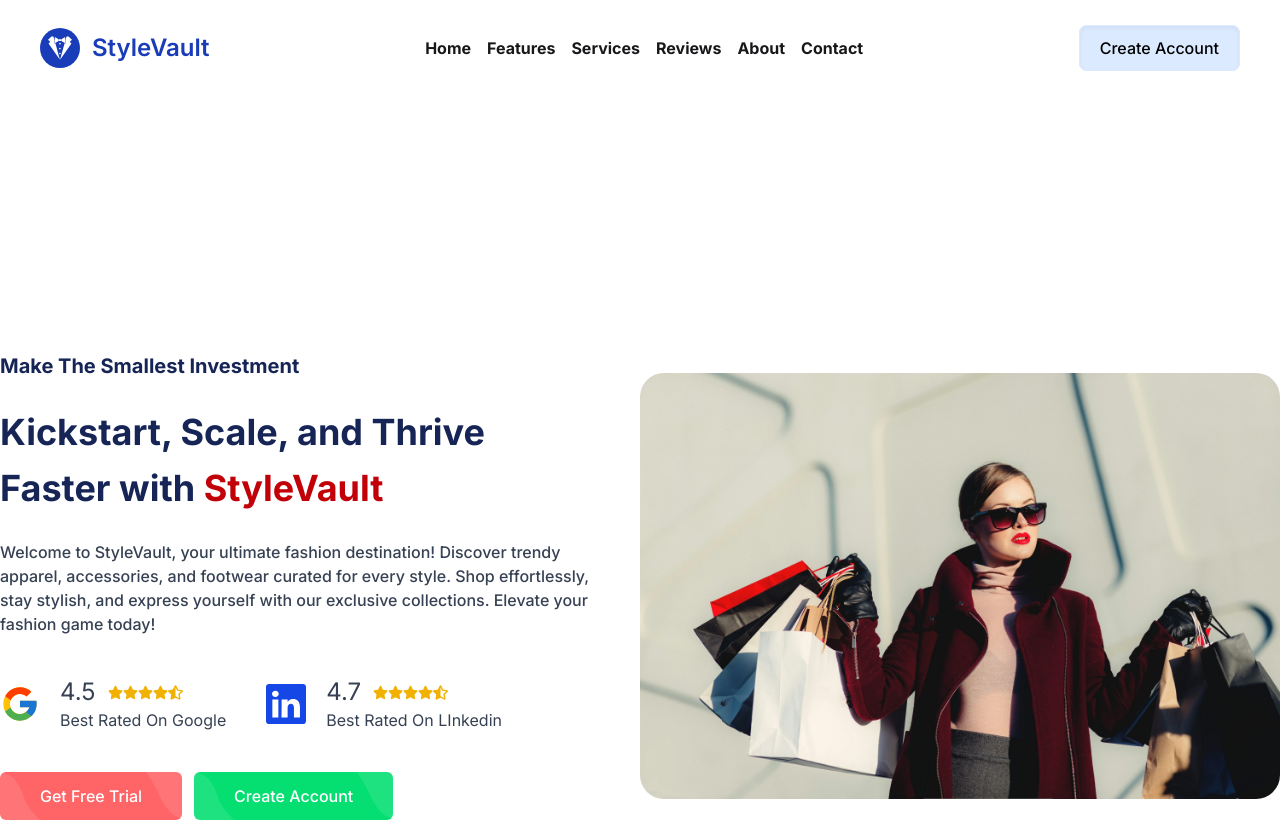
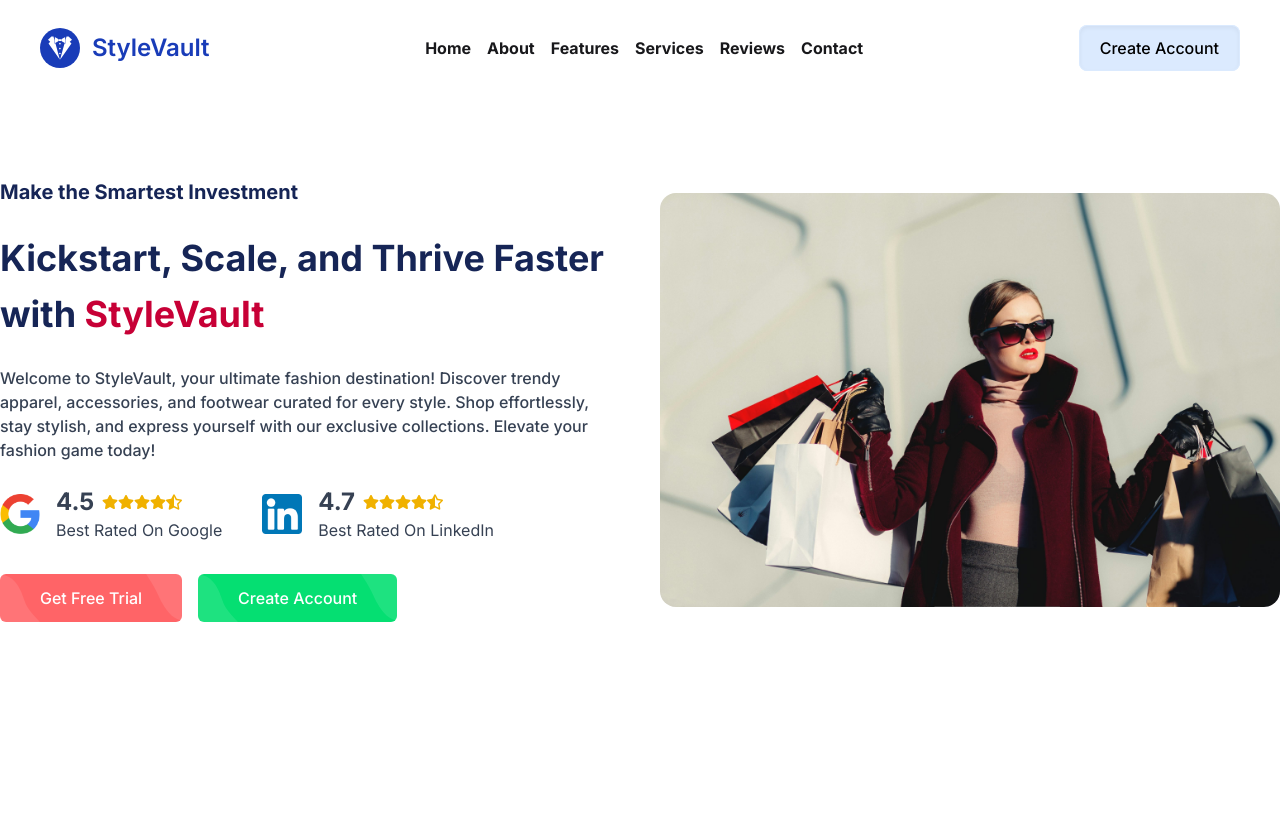
Before and after one commit to MasrulSakib/Style-Vault-Nextjs, a Next.js app: page / in a window 1280 px wide. Shown: the top 822 px of the page. Built offline with nearby package versions, Linux system fonts and the light colour scheme.

Commit message:
major bug fixed

```diff
--- a/app/components/Home/About/About.tsx
+++ b/app/components/Home/About/About.tsx
@@ -6,7 +6,7 @@
 
 const About = () => {
     return (
-        <div className='py-16 xl:container mx-5 xl:mx-auto'>
+        <div className='py-16 xl:container mx-5 xl:mx-auto overflow-hidden'>
             <div className='grid grid-cols-1 lg:grid-cols-2 gap-10 items-center'>
                 {/* Image Container */}
                 <div data-aos="zoom-in" data-aos-placement="top-center">
--- a/app/components/Home/ClientsReview/ClientsReview.tsx
+++ b/app/components/Home/ClientsReview/ClientsReview.tsx
@@ -7,7 +7,7 @@
 
 const ClientsReview = () => {
     return (
-        <div className='py-16 bg-gray-100'>
+        <div className='py-16 bg-gray-100 overflow-hidden'>
             {/* Heading */}
             <h1 className='text-center text-2xl text-blue-950 font-bold'>
                 What Our Happy Client Says
--- a/app/components/Home/Features/Features.tsx
+++ b/app/components/Home/Features/Features.tsx
@@ -7,7 +7,7 @@
 
 const Features = () => {
     return (
-        <div className='py-16 bg-gray-100'>
+        <div className='py-16 bg-gray-100 overflow-hidden'>
             <div>
                 <h1 className='text-center text-2xl text-blue-950 font-bold'>Key Features Of The Products</h1>
                 <p className='mt-3 text-center font-medium text-gray-700 w-[90%] mx-auto sm:w-[70%] md:w-[50%]'>
--- a/app/components/Home/Hero/Hero.tsx
+++ b/app/components/Home/Hero/Hero.tsx
@@ -1,58 +1,80 @@
 import Image from 'next/image'
 import React from 'react'
+import google from '../../../assets/Hero/google.png'
+import linkedIn from '../../../assets/Hero/linkedIn.png'
 import bannar from '../../../assets/Hero/bannar.jpg'
-import { BsLinkedin } from 'react-icons/bs'
 import { FaStar, FaStarHalfAlt } from 'react-icons/fa'
-import { FcGoogle } from 'react-icons/fc'
 import Link from 'next/link'
-
 
 const Hero = () => {
     return (
-        <div className='xl:container mx-5 xl:mx-auto'>
-            <div className='flex flex-col lg:flex-row md:gap-5 xl:gap-10 justify-between items-center lg:h-[110vh] sm:h-screen mt-[50px]'>
-                <div data-aos="fade-up" className='grid lg:grid-cols-1 justify-center items-center gap-10'>
-                    <div>
-                        <p className='text-sm sm:text-base md:text-xl font-bold text-blue-950'>Make The Smallest Investment</p>
-                        <h2 className='text-2xl md:text-3xl lg:text-4xl mt-6 mb-6 font-bold text-blue-950 leading-[2.5rem] md:leading-[3.5rem]'>
-                            Kickstart, Scale, and Thrive Faster with
-                            <span className='text-red-700'> StyleVault</span>
-                        </h2>
-                        <p className='text-xs sm:text-sm md:text-base font-medium text-gray-700'>Welcome to StyleVault, your ultimate fashion destination! Discover trendy apparel, accessories, and footwear curated for every style. Shop effortlessly, stay stylish, and express yourself with our exclusive collections. Elevate your fashion game today!</p>
-                    </div>
-                    {/* Social Icons */}
-                    <div className='flex flex-col lg:flex-row lg:items-center gap-4 lg:gap-10'>
-                        <div className='flex gap-5 items-center'>
-                            <FcGoogle className='w-10 h-10 text-blue-700'></FcGoogle>
-                            <div className='flex flex-col'>
-                                <div className='flex items-center justify-start'>
-                                    <h2 className='text-2xl text-gray-700 mr-3'>4.5</h2>
-                                    <FaStar className='text-yellow-500 w-[15px] h-[15px]'></FaStar>
-                                    <FaStar className='text-yellow-500 w-[15px] h-[15px]'></FaStar>
-                                    <FaStar className='text-yellow-500 w-[15px] h-[15px]'></FaStar>
-                                    <FaStar className='text-yellow-500 w-[15px] h-[15px]'></FaStar>
-                                    <FaStarHalfAlt className='text-yellow-500 w-[15px] h-[15px]'></FaStarHalfAlt>
+        <div className='relative w-full h-[110vh] sm:h-screen flex justify-center flex-col overflow-hidden'>
+            <div className='xl:container xl:mx-auto mx-5 items-center grid grid-cols-1 xl:grid-cols-2 gap-10'>
+                <div data-aos="fade-up">
+                    <p className='text-sm sm:text-base md:text-xl font-bold text-blue-950'>
+                        Make the Smartest Investment
+                    </p>
+                    <h1 className='text-2xl md:text-3xl lg:text-4xl my-6 font-bold text-blue-950 leading-[2.5rem] md:leading-[3.5rem]'>
+                        Kickstart, Scale, and Thrive Faster with <span className='text-rose-700'>StyleVault</span>
+                    </h1>
+                    <p className='text-xs sm:text-sm md:text-base font-medium text-gray-700'>
+                        Welcome to StyleVault, your ultimate fashion destination! Discover trendy apparel, accessories,
+                        and footwear curated for every style. Shop effortlessly, stay stylish, and express yourself with
+                        our exclusive collections. Elevate your fashion game today!
+                    </p>
+                    <div className='flex sm:flex-row flex-col sm:items-center sm:space-x-10 mt-6'>
+                        <div className='flex items-center space-x-4'>
+                            <Image
+                                src={google}
+                                alt='image'
+                                width={40}
+                                height={40}
+                            />
+                            <div>
+                                <div className='flex items-center space-x-2'>
+                                    <h1 className='text-lg sm:text-xl md:text-2xl text-gray-700 font-bold'>
+                                        4.5
+                                    </h1>
+                                    <div className='flex items-center'>
+                                        <FaStar className='w-4 h-4 text-yellow-500' />
+                                        <FaStar className='w-4 h-4 text-yellow-500' />
+                                        <FaStar className='w-4 h-4 text-yellow-500' />
+                                        <FaStar className='w-4 h-4 text-yellow-500' />
+                                        <FaStarHalfAlt className='w-4 h-4 text-yellow-500' />
+                                    </div>
                                 </div>
-                                <p className='text-gray-700 text-sm sm:text-base'>Best Rated On Google</p>
+                                <p className='text-sm sm:text-base text-gray-700'>
+                                    Best Rated On Google
+                                </p>
                             </div>
                         </div>
-                        <div className='flex gap-5 items-center'>
-                            <BsLinkedin className='w-10 h-10 text-blue-700'></BsLinkedin>
-                            <div className='flex flex-col'>
-                                <div className='flex items-center justify-start'>
-                                    <h2 className='text-2xl text-gray-700 mr-3'>4.7</h2>
-                                    <FaStar className='text-yellow-500 w-[15px] h-[15px]'></FaStar>
-                                    <FaStar className='text-yellow-500 w-[15px] h-[15px]'></FaStar>
-                                    <FaStar className='text-yellow-500 w-[15px] h-[15px]'></FaStar>
-                                    <FaStar className='text-yellow-500 w-[15px] h-[15px]'></FaStar>
-                                    <FaStarHalfAlt className='text-yellow-500 w-[15px] h-[15px]'></FaStarHalfAlt>
+                        <div className='flex mt-6 sm:mt-0 items-center space-x-4'>
+                            <Image
+                                src={linkedIn}
+                                alt='image'
+                                width={40}
+                                height={40}
+                            />
+                            <div>
+                                <div className='flex items-center space-x-2'>
+                                    <h1 className='text-lg sm:text-xl md:text-2xl text-gray-700 font-bold'>
+                                        4.7
+                                    </h1>
+                                    <div className='flex items-center'>
+                                        <FaStar className='w-4 h-4 text-yellow-500' />
+                                        <FaStar className='w-4 h-4 text-yellow-500' />
+                                        <FaStar className='w-4 h-4 text-yellow-500' />
+                                        <FaStar className='w-4 h-4 text-yellow-500' />
+                                        <FaStarHalfAlt className='w-4 h-4 text-yellow-500' />
+                                    </div>
                                 </div>
-                                <p className='text-gray-700 text-sm sm:text-base'>Best Rated On LInkedin</p>
+                                <p className='text-sm sm:text-base text-gray-700'>
+                                    Best Rated On LinkedIn
+                                </p>
                             </div>
                         </div>
                     </div>
-                    {/* Button Group */}
-                    <div className='flex flex-col space-y-4 lg:space-y-0 lg:space-x-3 lg:flex-row items-start'>
+                    <div className='mt-8 flex flex-col sm:flex-row w-fit sm:items-center space-y-4 sm:space-y-0 sm:space-x-4'>
                         <Link href="#" className="relative px-10 py-3 font-medium text-white transition duration-300 bg-red-400 rounded-md hover:bg-red-500 ease">
                             <span className="absolute bottom-0 left-0 h-full -ml-2">
                                 <svg viewBox="0 0 487 487" className="w-auto h-full opacity-100 object-stretch" xmlns="http://www.w3.org/2000/svg"><path d="M0 .3c67 2.1 134.1 4.3 186.3 37 52.2 32.7 89.6 95.8 112.8 150.6 23.2 54.8 32.3 101.4 61.2 149.9 28.9 48.4 77.7 98.8 126.4 149.2H0V.3z" fill="#FFF" fillRule="nonzero" fillOpacity=".1"></path></svg>
@@ -62,8 +84,7 @@
                             </span>
                             <span className="relative">Get Free Trial</span>
                         </Link>
-
-                        <Link href="#" className="relative mt-6 lg:mt-0 px-10 py-3 font-medium text-white transition duration-300 bg-green-400 rounded-md hover:bg-green-500 ease">
+                        <Link href="#" className="relative px-10 py-3 font-medium text-white transition duration-300 bg-green-400 rounded-md hover:bg-green-500 ease">
                             <span className="absolute bottom-0 left-0 h-full -ml-2">
                                 <svg viewBox="0 0 487 487" className="w-auto h-full opacity-100 object-stretch" xmlns="http://www.w3.org/2000/svg"><path d="M0 .3c67 2.1 134.1 4.3 186.3 37 52.2 32.7 89.6 95.8 112.8 150.6 23.2 54.8 32.3 101.4 61.2 149.9 28.9 48.4 77.7 98.8 126.4 149.2H0V.3z" fill="#FFF" fillRule="nonzero" fillOpacity=".1"></path></svg>
                             </span>
@@ -74,10 +95,16 @@
                         </Link>
                     </div>
                 </div>
-                <div data-aos="fade-down" data-aos-delay="150" className='hidden lg:block max-w-[50%]'>
-                    <Image src={bannar}
+                <div
+                    data-aos="fade-down"
+                    data-aos-delay="150"
+                    className='mx-auto hidden xl:block'>
+                    <Image
+                        src={bannar}
                         alt='bannar'
-                        className='w-full rounded-3xl'
+                        width={900}
+                        height={900}
+                        className='rounded-2xl'
                     />
                 </div>
             </div>
--- a/app/components/Home/Navbar/Nav.tsx
+++ b/app/components/Home/Navbar/Nav.tsx
@@ -28,7 +28,7 @@
 
     return (
         <div className={`flex justify-between items-center ${navbg ? 'bg-white shadow-lg shadow-blue-200' : 'fixed]'}
-         transition-all duration-200 h-[12vh] px-4 lg:px-10  w-full z-[1000]`}>
+         transition-all duration-200 h-[12vh] px-4 lg:px-10 fixed top-0 w-full z-[100]`}>
             {/* Logo */}
             <div className='flex items-center h-full space-x-3'>
                 <div className='w-10 h-10 bg-blue-800 rounded-full flex justify-center items-center flex-col'>
--- a/app/components/Home/Pricing/Pricing.tsx
+++ b/app/components/Home/Pricing/Pricing.tsx
@@ -3,7 +3,7 @@
 
 const Pricing = () => {
     return (
-        <div className=''>
+        <div className='overflow-hidden'>
             <div className='py-16 bg-gray-100'>
                 <h1 className='text-center text-2xl text-blue-950 font-bold'>Choose The Plan That&apos;s Right For You</h1>
                 <p className='mt-3 text-center font-medium text-gray-700 w-[90%] md:w-[80%] mx-auto'>
--- a/app/components/Home/Services/Services.tsx
+++ b/app/components/Home/Services/Services.tsx
@@ -8,7 +8,7 @@
 
 const Services = () => {
     return (
-        <div className='py-16'>
+        <div className='py-16 overflow-hidden'>
             <div className='xl:container xl:mx-auto mx-5'>
                 <BoxText>Our Services</BoxText>
                 {/* heading */}
--- a/app/components/Home/Team/Team.tsx
+++ b/app/components/Home/Team/Team.tsx
@@ -7,7 +7,7 @@
 
 const Team = () => {
     return (
-        <div className='py-16'>
+        <div className='py-16 overflow-hidden'>
             <div className='xl:container xl:mx-auto mx-5'>
                 <div className='grid grid-cols-1 lg:grid-cols-5 gap-10 items-center'>
                     <div className='lg:col-span-2'>
--- a/app/constant/Constant.ts
+++ b/app/constant/Constant.ts
@@ -7,22 +7,22 @@
     {
         id: 2,
         href: '#',
-        labal: 'Features'
+        labal: 'About'
     },
     {
         id: 3,
         href: '#',
-        labal: 'Services'
+        labal: 'Features'
     },
     {
         id: 4,
         href: '#',
-        labal: 'Reviews'
+        labal: 'Services'
     },
     {
         id: 5,
         href: '#',
-        labal: 'About'
+        labal: 'Reviews'
     },
     {
         id: 6,
```
Also changed, not shown: app/assets/Hero/google.png (added), app/assets/Hero/linkedIn.png (added).
